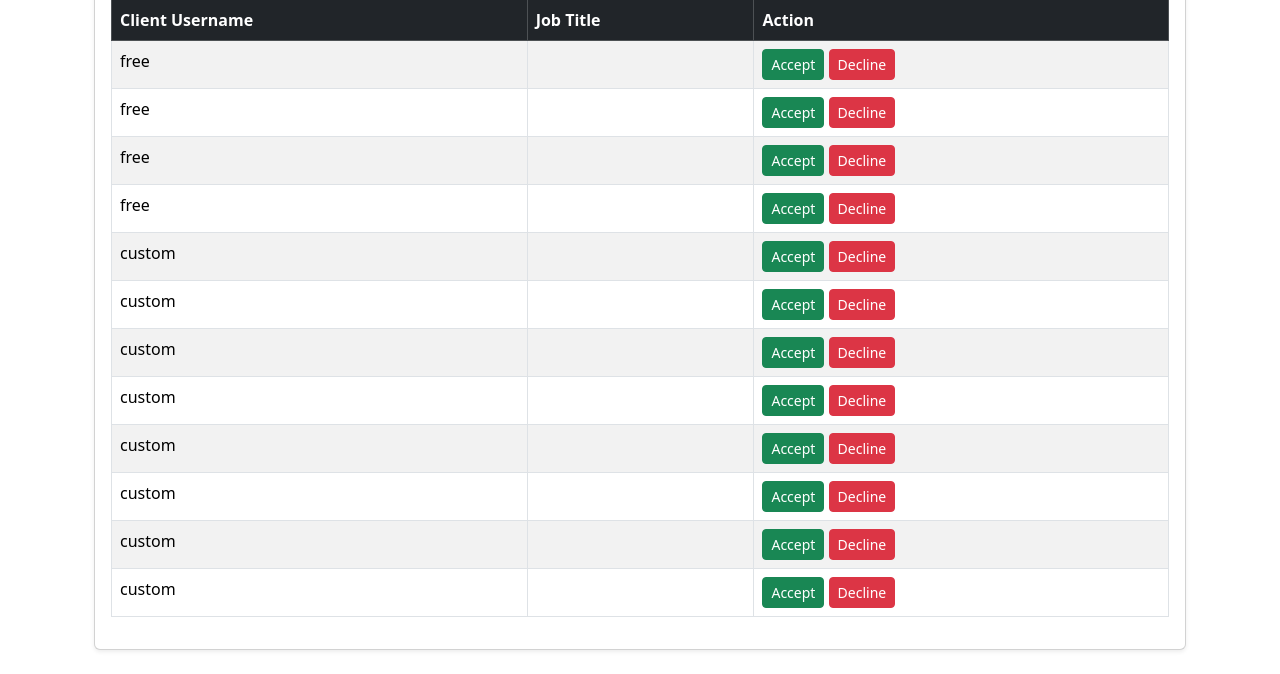
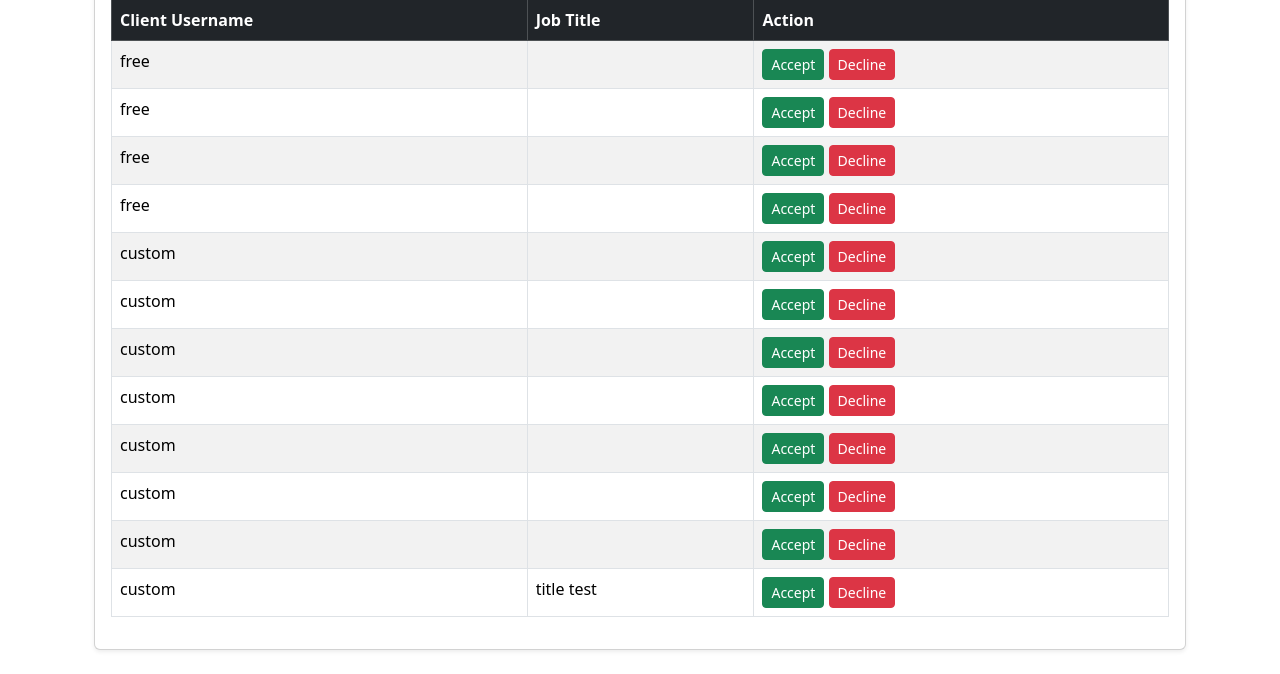
Before and after one commit to mdabdullah008/freelencia, a Django app: a page that uses shastafiverr/templates/hub/freelancer_dashboard.html in a window 1280 px wide. Shown: the part 580-1254 px from the top of the page. Run offline with Django 3.2, Linux system fonts and the light colour scheme; a user stored in the database is signed in; data comes from the database, SQL or seed files in the repository; some libraries are stand-ins or nearby versions.

Commit message:
fixed title not showing

```diff
--- a/shastafiverr/templates/hub/freelancer_dashboard.html
+++ b/shastafiverr/templates/hub/freelancer_dashboard.html
@@ -44,7 +44,7 @@
             {% for job in client_list %}
             <tr>
                 <td>{{ job.client.username }}</td>
-                <td>{{ job.title }}</td>
+                <td>{{ job.project_title }}</td>
                 <td>{{ job.status }}</td>
                 <td>
                     <a href="{% url 'hub:finish_job' job.id %}" class="btn btn-success btn-sm">Finish</a>
@@ -72,7 +72,7 @@
             {% for job in client_requests %}
             <tr>
                 <td>{{ job.client.username }}</td>
-                <td>{{ job.title }}</td>
+                <td>{{ job.project_title }}</td>
                 <td>
                     <a href="{% url 'hub:accept_request' job.id %}" class="btn btn-success btn-sm">Accept</a>
                     <a href="{% url 'hub:decline_request' job.id %}" class="btn btn-danger btn-sm">Decline</a>
```
